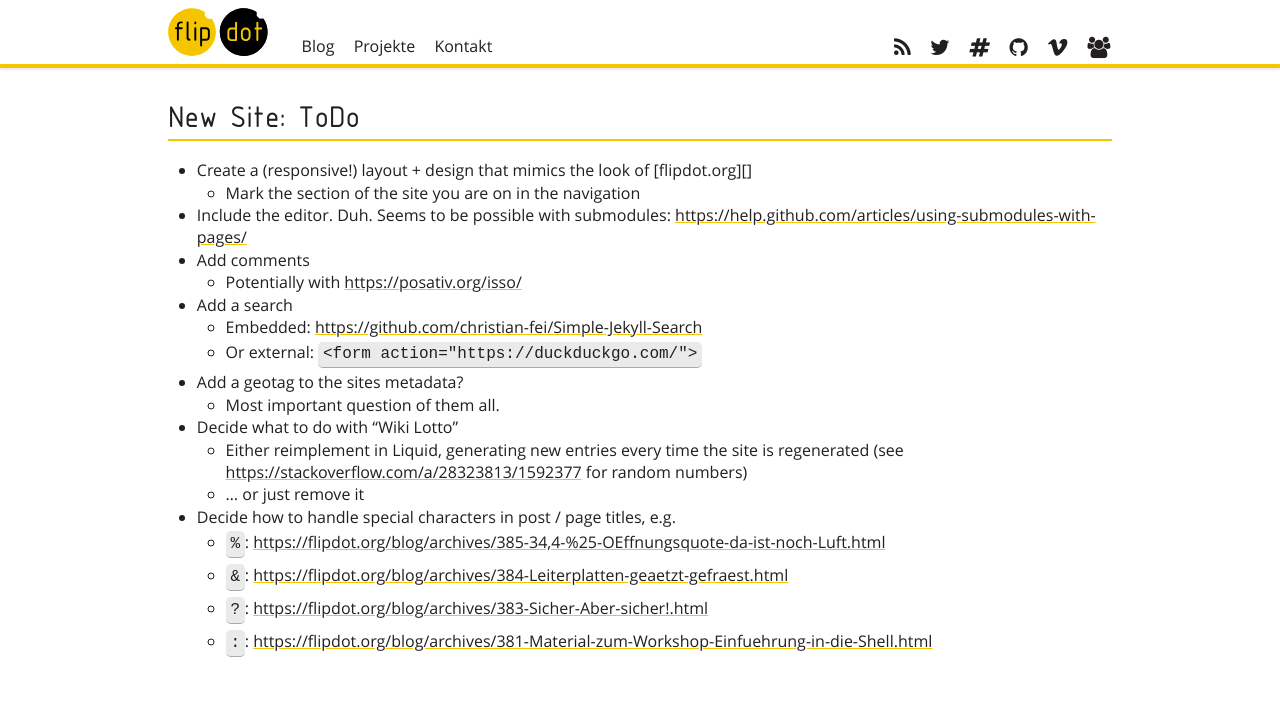
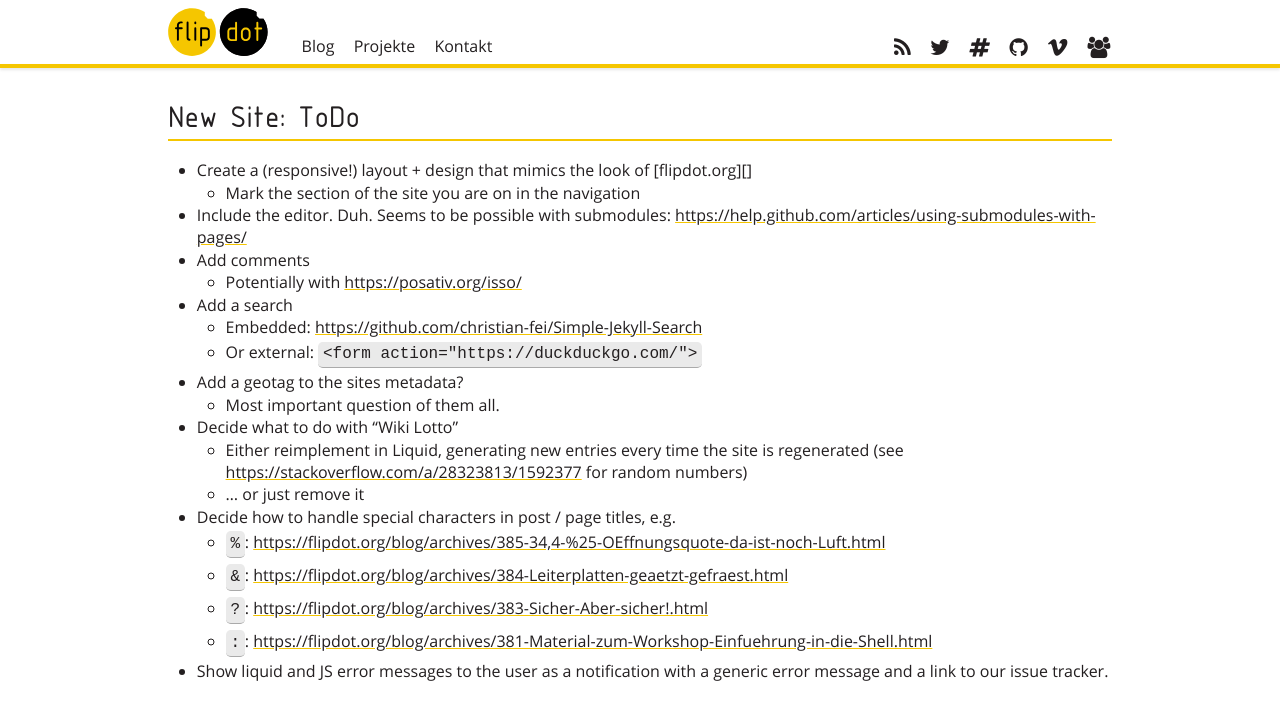
Before and after one commit to flipdot-faded/flipdot.github.io, a Jekyll site: the page built from new-site-todo/index.md, in a window 1280 px wide. Shown: the top 720 px of the page. Built offline with Jekyll 4.4.1, drawn with Linux system fonts in a browser that asks for light colours; some of the changed lines change nothing that is shown.

Commit message:
Check space status. Styling is subject to change.

```diff
--- a/_includes/html_head.html
+++ b/_includes/html_head.html
@@ -2,7 +2,10 @@
 <meta http-equiv="x-ua-compatible" content="ie=edge">
 <meta name="viewport" content="width=device-width, initial-scale=1, shrink-to-fit=no">
 
-<meta http-equiv="Content-Security-Policy" content="default-src 'self'">
+<meta http-equiv="Content-Security-Policy" content="
+    default-src 'self';
+    connect-src 'self' https://api.flipdot.org
+">
 <meta name="description" content="{{ site.description }}">
 
 <!-- Disable automatic detection and formatting of possible phone numbers -->
--- a/_includes/site_header.html
+++ b/_includes/site_header.html
@@ -17,12 +17,13 @@
         {% for item in site.status_bar_items %}
             <li>
                 <a href="{{ item.href }}" aria-label="{{ item.aria_label }}"
-                    {%- if item.id -%}{{ item.id }}{%- endif -%}>
+                    {% if item.id %}id="status-bar-{{ item.id }}"{% endif %}>
                     <i class="fa fa-lg fa-{{ item.icon }}" aria-hidden="true"></i>
                 </a>
             </li>
         {% endfor %}
         </ul>
+        <script src="/js/space_status.js"></script>
     </div>
 </header>
 <div class="site-header-separator"></div>
--- a/_sass/header.scss
+++ b/_sass/header.scss
@@ -53,6 +53,10 @@
 .status-bar {
     flex-grow: 1;
     justify-content: flex-end;
+}
+
+#status-bar-space-status.closed {
+    color: $text-grey;
 }
 
 @media screen and (max-width: $screen-medium - 1px) {
--- /dev/null
+++ b/js/space_status.js
@@ -0,0 +1,11 @@
+const spaceStatusElem = document.getElementById("status-bar-space-status");
+
+fetch("https://api.flipdot.org/")
+    .then(response => response.json())
+    .then(apiData => {
+        if (apiData.open === true) {
+            spaceStatusElem.classList.add("open");
+        } else {
+            spaceStatusElem.classList.add("closed");
+        }
+    });
--- a/new-site-todo/index.md
+++ b/new-site-todo/index.md
@@ -23,3 +23,5 @@
   * `&`: <https://flipdot.org/blog/archives/384-Leiterplatten-geaetzt-gefraest.html>
   * `?`: <https://flipdot.org/blog/archives/383-Sicher-Aber-sicher!.html>
   * `:`: <https://flipdot.org/blog/archives/381-Material-zum-Workshop-Einfuehrung-in-die-Shell.html>
+* Show liquid and JS error messages to the user as a notification with a generic error message
+  and a link to our issue tracker.
```
